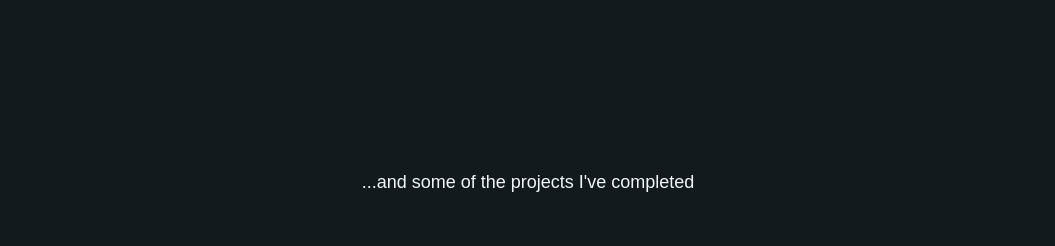
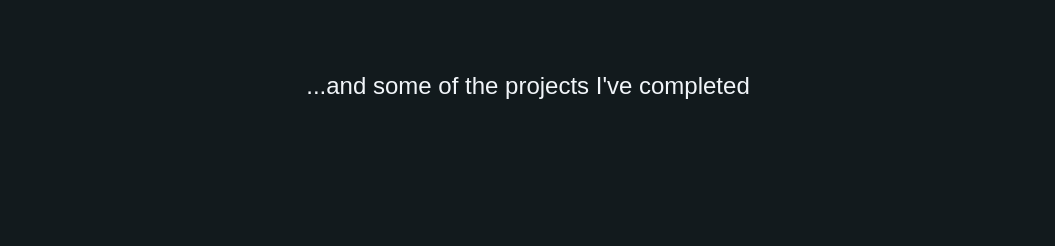
Before and after one commit to alexwittwer/portfolio, a React (Vite) app: page / in a window 1280 px wide. Shown: the part 2210-2456 px from the top of the page, without its empty margins (112-1167 px from the left). Built offline with nearby package versions, Linux system fonts and the light colour scheme; a web font is replaced by a local one.

Commit message:
style update

```diff
--- a/src/modules/About.jsx
+++ b/src/modules/About.jsx
@@ -24,7 +24,6 @@ function About() {
           </h1>
         </div>
       </section>
-      <div className="p-44"></div>
     </>
   );
 }
--- a/src/modules/Photos.jsx
+++ b/src/modules/Photos.jsx
@@ -24,7 +24,7 @@ function Intro() {
         inView ? "fade-in" : ""
       }`}
     >
-      <h2 className="text-slate-100 text-xl text-center">
+      <h2 className="text-slate-100 text-2xl text-center">
         ...I am also an award winning photojournalist
       </h2>
     </section>
--- a/src/modules/Projects.jsx
+++ b/src/modules/Projects.jsx
@@ -26,10 +26,10 @@ function Title() {
     rootMargin: "300px",
   });
   return (
-    <section className="flex tech-lines flex-col justify-center items-center h-screen">
+    <section className="flex tech-lines mt-64 flex-col justify-center items-center h-screen">
       <p
         ref={projRef}
-        className={`text-slate-100 text-lg text-center ${
+        className={`text-slate-100  text-2xl text-center ${
           projInView ? "fade-in" : ""
         }`}
       >
```
